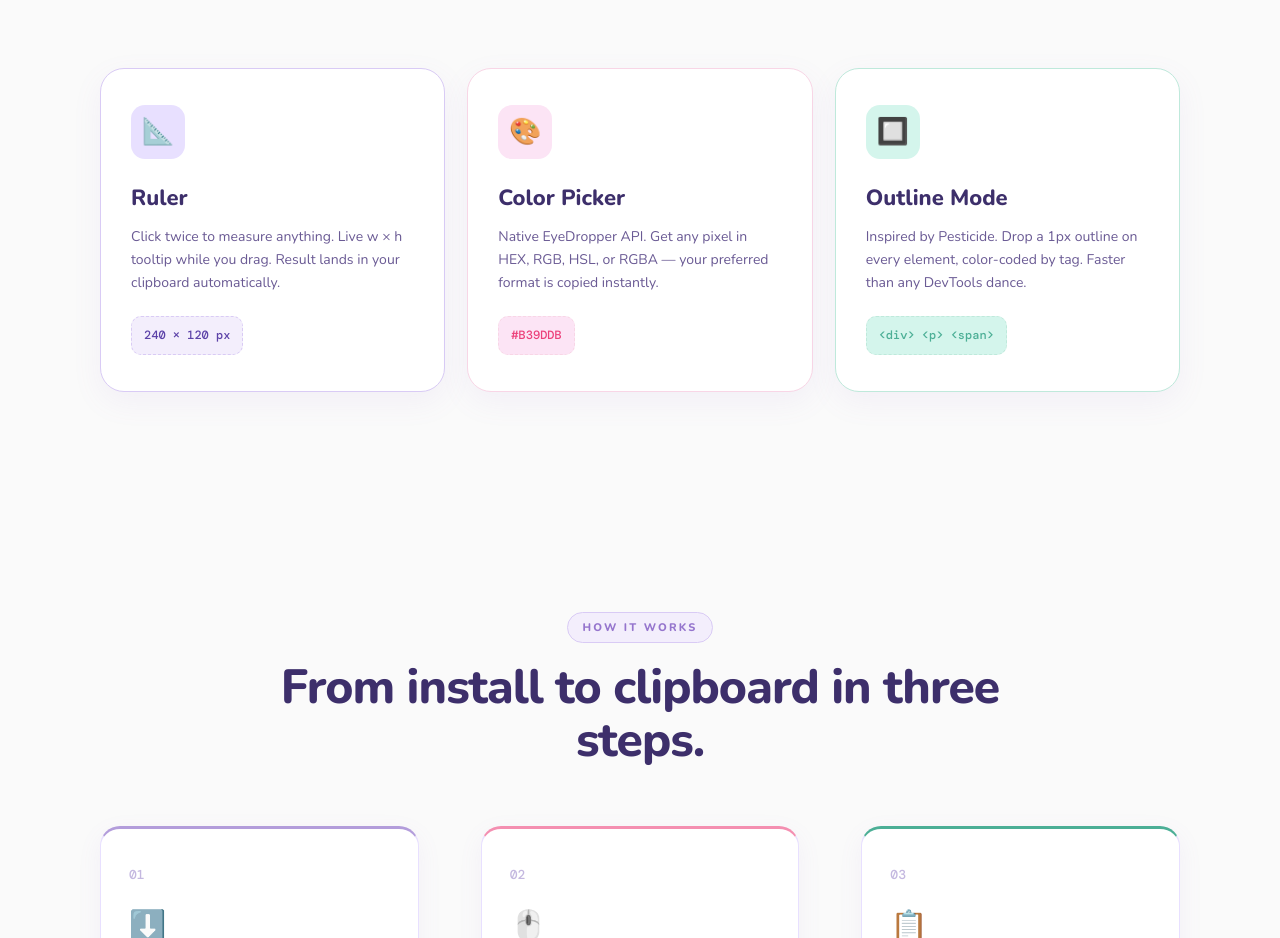
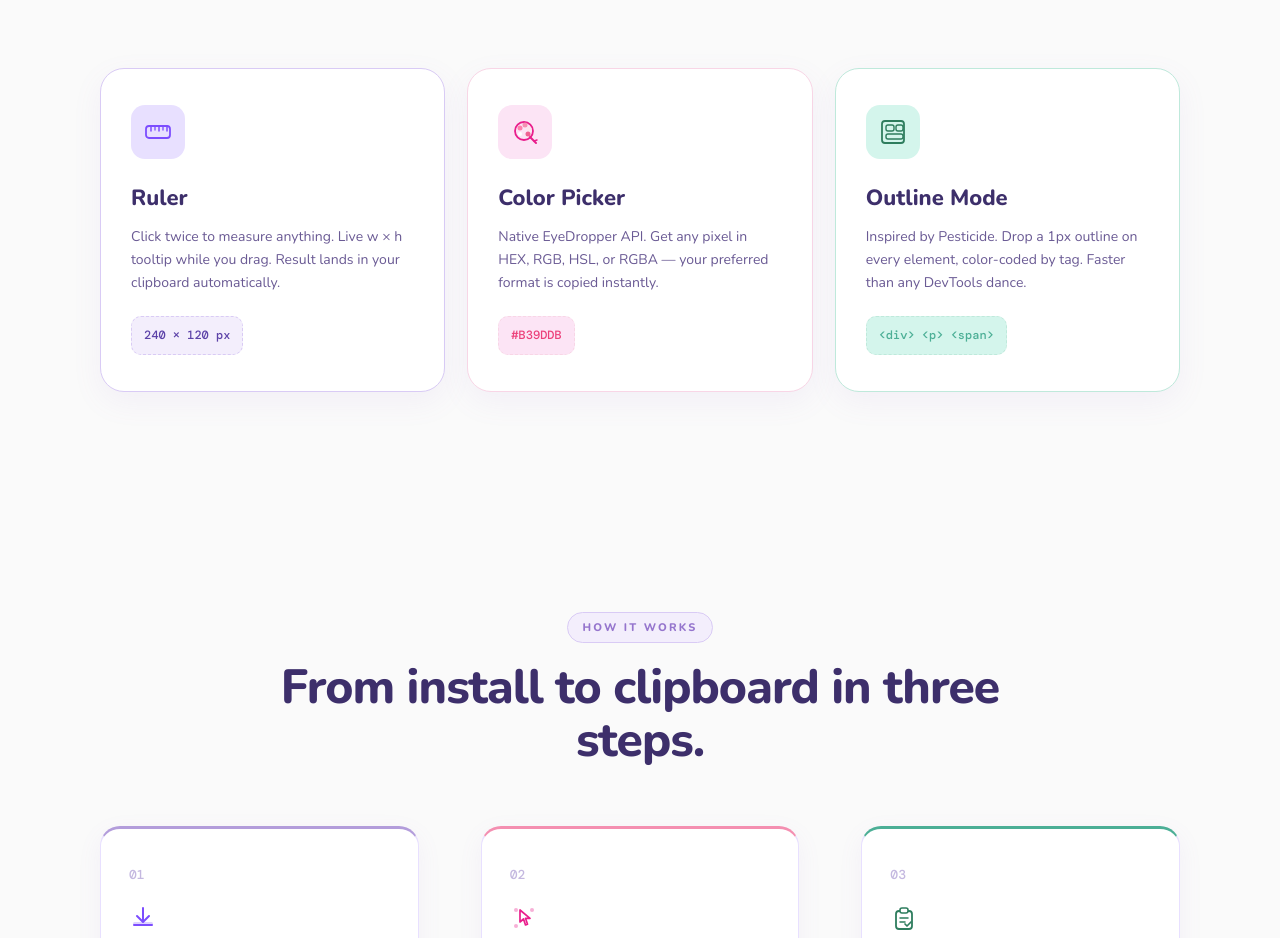
Before and after one commit to mihalidis/bunsonium-lab, a Next.js app: page /pixel-tape in a window 1280 px wide. Shown: the part 974-1912 px from the top of the page. Built offline with nearby package versions, Linux system fonts and the light colour scheme.

Commit message:
Add SVG mockup for PixelTape popup interface

```diff
--- a/src/app/pixel-tape/page.module.css
+++ b/src/app/pixel-tape/page.module.css
@@ -264,8 +264,8 @@
 .popupImg {
   width: 100%;
   height: 100%;
-  object-fit: cover;
-  object-position: top center;
+  object-fit: contain;
+  object-position: center;
 }
 
 .hexBadge {
@@ -400,7 +400,6 @@
   width: 54px;
   height: 54px;
   border-radius: 14px;
-  font-size: 26px;
   margin-bottom: 22px;
 }
 .lavender .featureIcon { background: var(--lav-100); }
@@ -463,8 +462,11 @@
   margin-bottom: 18px;
 }
 .stepIcon {
-  font-size: 30px;
+  display: flex;
+  align-items: center;
   margin-bottom: 14px;
+  width: 28px;
+  height: 28px;
 }
 .stepTitle {
   font-size: 19px;
--- a/src/app/pixel-tape/page.tsx
+++ b/src/app/pixel-tape/page.tsx
@@ -104,7 +104,7 @@ export default function PixelTapePage() {
               <div className={styles.floatWrap}>
                 <div className={styles.popupCard}>
                   <Image
-                    src="/pikseltapeassets/app-popup-screenshot-3.png"
+                    src="/pikseltapeassets/popup-mockup.svg"
                     alt="PixelTape popup interface"
                     width={320}
                     height={520}
@@ -367,23 +367,84 @@ function GithubIcon() {
 
 /* ── Static data ─────────────────────────────── */
 
+const RulerIcon = () => (
+  <svg width="28" height="28" viewBox="0 0 28 28" fill="none" xmlns="http://www.w3.org/2000/svg">
+    <rect x="2" y="8" width="24" height="12" rx="3" stroke="#7C4DFF" strokeWidth="1.8"/>
+    <line x1="7"  y1="8"  x2="7"  y2="13" stroke="#7C4DFF" strokeWidth="1.5" strokeLinecap="round"/>
+    <line x1="11" y1="8"  x2="11" y2="12" stroke="#7C4DFF" strokeWidth="1.3" strokeLinecap="round"/>
+    <line x1="15" y1="8"  x2="15" y2="13" stroke="#7C4DFF" strokeWidth="1.5" strokeLinecap="round"/>
+    <line x1="19" y1="8"  x2="19" y2="12" stroke="#7C4DFF" strokeWidth="1.3" strokeLinecap="round"/>
+    <line x1="23" y1="8"  x2="23" y2="13" stroke="#7C4DFF" strokeWidth="1.5" strokeLinecap="round"/>
+  </svg>
+)
+
+const ColorPickerIcon = () => (
+  <svg width="28" height="28" viewBox="0 0 28 28" fill="none" xmlns="http://www.w3.org/2000/svg">
+    <circle cx="13" cy="13" r="9" stroke="#E91E8C" strokeWidth="1.8"/>
+    <circle cx="9"  cy="10" r="2.5" fill="#FF80AB"/>
+    <circle cx="14" cy="7"  r="2.5" fill="#F48FB1"/>
+    <circle cx="18" cy="11" r="2.5" fill="#FCE4EC"/>
+    <circle cx="17" cy="16" r="2.5" fill="#F06292"/>
+    <circle cx="9"  cy="16" r="2"   fill="white"/>
+    <line x1="19" y1="19" x2="25" y2="25" stroke="#E91E8C" strokeWidth="2" strokeLinecap="round"/>
+    <line x1="23" y1="23" x2="26" y2="22" stroke="#E91E8C" strokeWidth="1.5" strokeLinecap="round"/>
+  </svg>
+)
+
+const OutlineIcon = () => (
+  <svg width="28" height="28" viewBox="0 0 28 28" fill="none" xmlns="http://www.w3.org/2000/svg">
+    <rect x="3"  y="3"  width="22" height="22" rx="3" stroke="#2E7D5E" strokeWidth="1.8"/>
+    <rect x="7"  y="7"  width="8"  height="6"  rx="2" stroke="#2E7D5E" strokeWidth="1.4"/>
+    <rect x="17" y="7"  width="7"  height="6"  rx="2" stroke="#2E7D5E" strokeWidth="1.4"/>
+    <rect x="7"  y="16" width="17" height="5"  rx="2" stroke="#2E7D5E" strokeWidth="1.4"/>
+  </svg>
+)
+
+const InstallIcon = () => (
+  <svg width="28" height="28" viewBox="0 0 28 28" fill="none" xmlns="http://www.w3.org/2000/svg">
+    <rect x="4" y="18" width="20" height="3" rx="1.5" fill="#7C4DFF" opacity="0.25"/>
+    <rect x="4" y="20" width="20" height="2" rx="1" fill="#7C4DFF"/>
+    <line x1="14" y1="4" x2="14" y2="17" stroke="#7C4DFF" strokeWidth="2" strokeLinecap="round"/>
+    <polyline points="8,12 14,18 20,12" stroke="#7C4DFF" strokeWidth="2" strokeLinecap="round" strokeLinejoin="round" fill="none"/>
+  </svg>
+)
+
+const ClickIcon = () => (
+  <svg width="28" height="28" viewBox="0 0 28 28" fill="none" xmlns="http://www.w3.org/2000/svg">
+    <path d="M10 6 L10 18 L13.5 15 L15.5 21 L17.5 20.3 L15.5 14.3 L20 14.3 Z" stroke="#E91E8C" strokeWidth="1.7" strokeLinejoin="round" fill="none"/>
+    <circle cx="6" cy="6" r="2" fill="#E91E8C" opacity="0.35"/>
+    <circle cx="22" cy="6" r="2" fill="#E91E8C" opacity="0.35"/>
+    <circle cx="6" cy="22" r="2" fill="#E91E8C" opacity="0.35"/>
+  </svg>
+)
+
+const ClipboardIcon = () => (
+  <svg width="28" height="28" viewBox="0 0 28 28" fill="none" xmlns="http://www.w3.org/2000/svg">
+    <rect x="6" y="7" width="16" height="18" rx="3" stroke="#2E7D5E" strokeWidth="1.8"/>
+    <rect x="10" y="4" width="8" height="5" rx="2" stroke="#2E7D5E" strokeWidth="1.6" fill="white"/>
+    <line x1="10" y1="14" x2="18" y2="14" stroke="#2E7D5E" strokeWidth="1.5" strokeLinecap="round"/>
+    <line x1="10" y1="18" x2="15" y2="18" stroke="#2E7D5E" strokeWidth="1.5" strokeLinecap="round"/>
+    <polyline points="15,20 17,22 21,18" stroke="#2E7D5E" strokeWidth="1.7" strokeLinecap="round" strokeLinejoin="round" fill="none"/>
+  </svg>
+)
+
 const featureCards = [
   {
-    icon: '📐',
+    icon: <RulerIcon />,
     title: 'Ruler',
     desc: 'Click twice to measure anything. Live w × h tooltip while you drag. Result lands in your clipboard automatically.',
     mini: '240 × 120 px',
     variant: 'lavender' as const,
   },
   {
-    icon: '🎨',
+    icon: <ColorPickerIcon />,
     title: 'Color Picker',
     desc: 'Native EyeDropper API. Get any pixel in HEX, RGB, HSL, or RGBA — your preferred format is copied instantly.',
     mini: '#B39DDB',
     variant: 'pink' as const,
   },
   {
-    icon: '🔲',
+    icon: <OutlineIcon />,
     title: 'Outline Mode',
     desc: 'Inspired by Pesticide. Drop a 1px outline on every element, color-coded by tag. Faster than any DevTools dance.',
     mini: '<div> <p> <span>',
@@ -393,19 +454,19 @@ const featureCards = [
 
 const steps = [
   {
-    icon: '⬇️',
+    icon: <InstallIcon />,
     title: 'Install',
     desc: 'Add PixelTape to Chrome in one click. No account, no setup.',
     variant: 'lavender' as const,
   },
   {
-    icon: '🖱️',
+    icon: <ClickIcon />,
     title: 'Click a tool',
     desc: 'Ruler, Color Picker, or Outline — pick one from the popup.',
     variant: 'pink' as const,
   },
   {
-    icon: '📋',
+    icon: <ClipboardIcon />,
     title: 'Get results',
     desc: 'Everything copies to your clipboard automatically. Done.',
     variant: 'mint' as const,
```
Also changed, not shown: public/pikseltapeassets/popup-mockup.png (added), public/pikseltapeassets/popup-mockup.svg (added).
